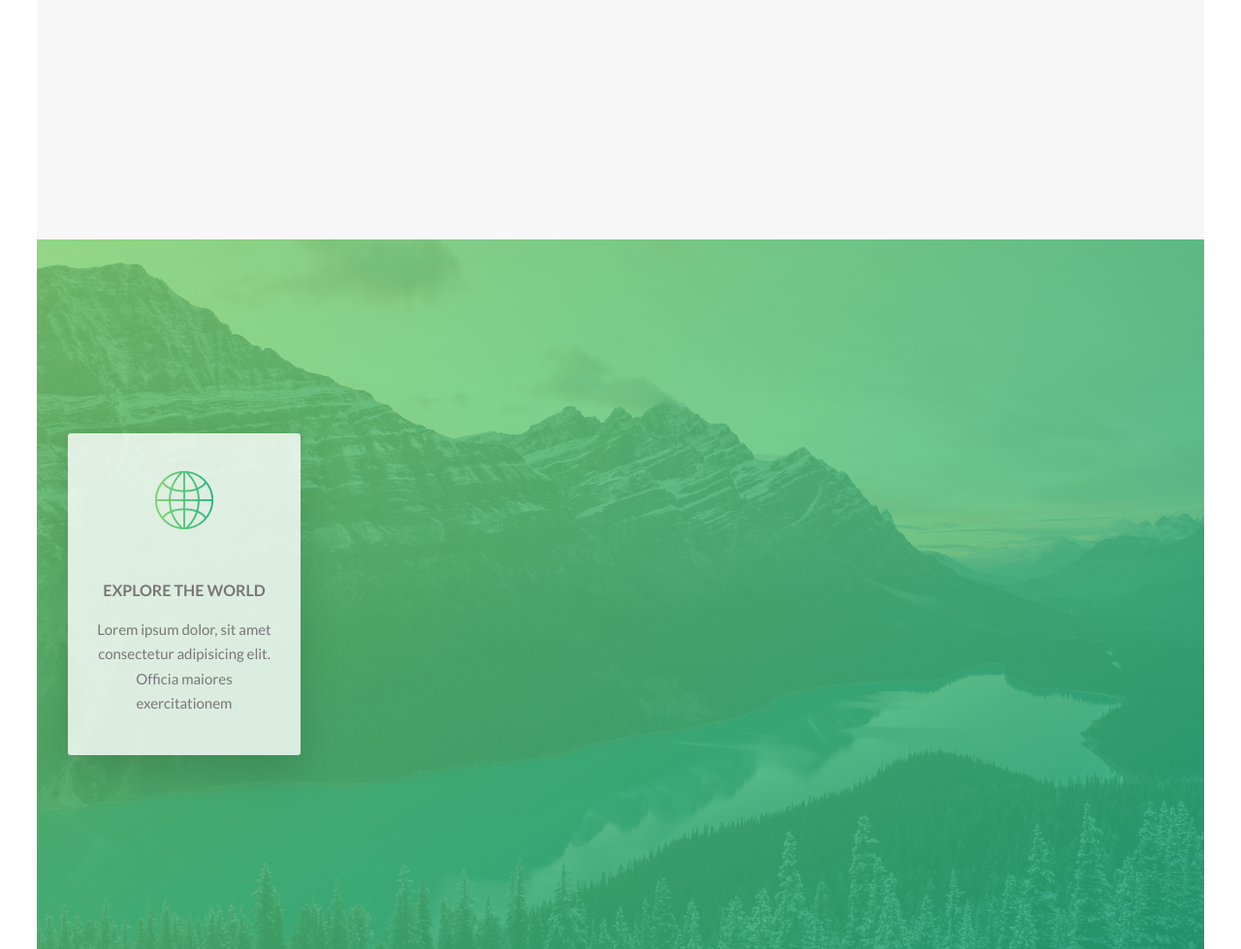
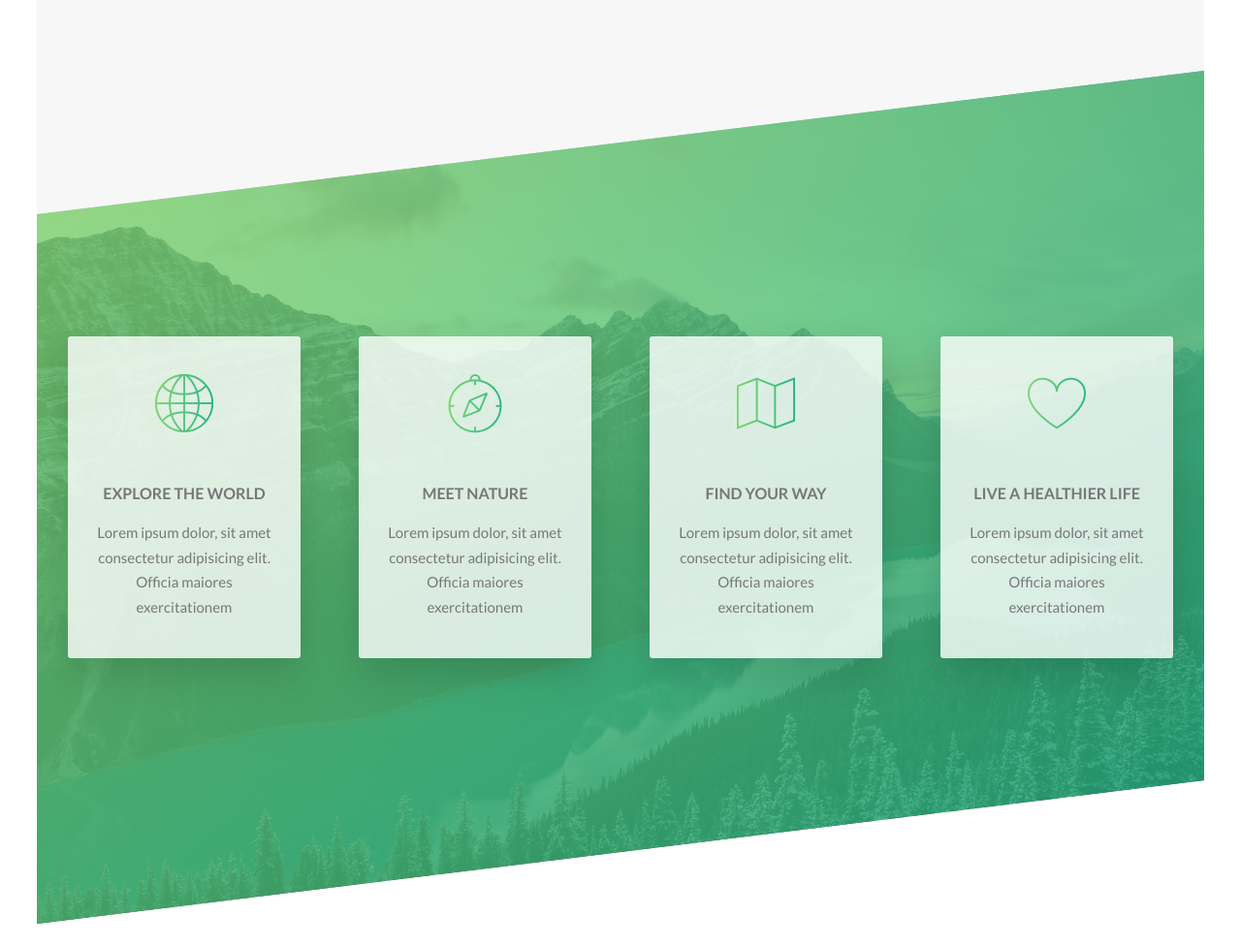
Before and after one commit to DanielCamucatto/myNatours, a website: page index.html in a window 1280 px wide. Shown: the part 1503-2482 px from the top of the page at 97% size. After the commit the page ends 2456 px from the top, so only its background shows below. Drawn offline with Linux system fonts and the light colour scheme.

Commit message:
feature-section ok

```diff
--- a/index.html
+++ b/index.html
@@ -76,7 +76,40 @@
                         </p>
                     </div>
                 </div>
+
+                <div class="col-1-of-4">
+                    <div class="feature-box">
+                        <i class="feature-box__icon icon-basic-compass"></i>
+                        <h3 class="heading-tertiary u-margin-bottom-small">Meet Nature</h3>
+                        <p class="feature-box__text">
+                            Lorem ipsum dolor, sit amet consectetur adipisicing elit. Officia maiores exercitationem
+                        </p>
+                    </div>
+                </div>
+
+                <div class="col-1-of-4">
+                    <div class="feature-box">
+                        <i class="feature-box__icon icon-basic-map"></i>
+                        <h3 class="heading-tertiary u-margin-bottom-small">Find your way</h3>
+                        <p class="feature-box__text">
+                            Lorem ipsum dolor, sit amet consectetur adipisicing elit. Officia maiores exercitationem
+                        </p>
+                    </div>
+                </div>
+
+                <div class="col-1-of-4">
+                    <div class="feature-box">
+                        <i class="feature-box__icon icon-basic-heart"></i>
+                        <h3 class="heading-tertiary u-margin-bottom-small">Live a healthier life</h3>
+                        <p class="feature-box__text">
+                            Lorem ipsum dolor, sit amet consectetur adipisicing elit. Officia maiores exercitationem
+                        </p>
+                    </div>
+                </div>
+
+
             </div>
+
         </section>
     </main>
 
--- a/sass/components/_feature-box.scss
+++ b/sass/components/_feature-box.scss
@@ -5,6 +5,7 @@
     text-align: center;
     border-radius: 3px;
     box-shadow: 0 1.5rem 4rem rgba($color-black, .15);
+    transition: transform .3s;
 
     &__icon {
         font-size: 6rem;
@@ -18,6 +19,10 @@
         color: transparent;
     }
 
+    &:hover{
+        transform: translateY(-1.5rem) scale(1.03);
+    }
+
     &__text {
 
     }
--- a/sass/layout/_grid.scss
+++ b/sass/layout/_grid.scss
@@ -1,6 +1,5 @@
 .row {
     max-width: $grid-width;
-    // background-color: #ccc;
     margin: 0 auto;
 
 
--- a/sass/pages/_home.scss
+++ b/sass/pages/_home.scss
@@ -8,4 +8,9 @@
     padding: 20rem 0;
     background-image: linear-gradient(to right bottom, rgba($color-primary-light, 0.8), rgba($color-primary-dark, 0.8)), url(../../img/nat-4.jpg);
     background-size: cover;
+    margin-top: -10rem;
+    transform: skewY(-7deg);
+    & > * {
+        transform: skewY(7deg);
+    }
 }
```
Also changed, not shown: css/style.css.
